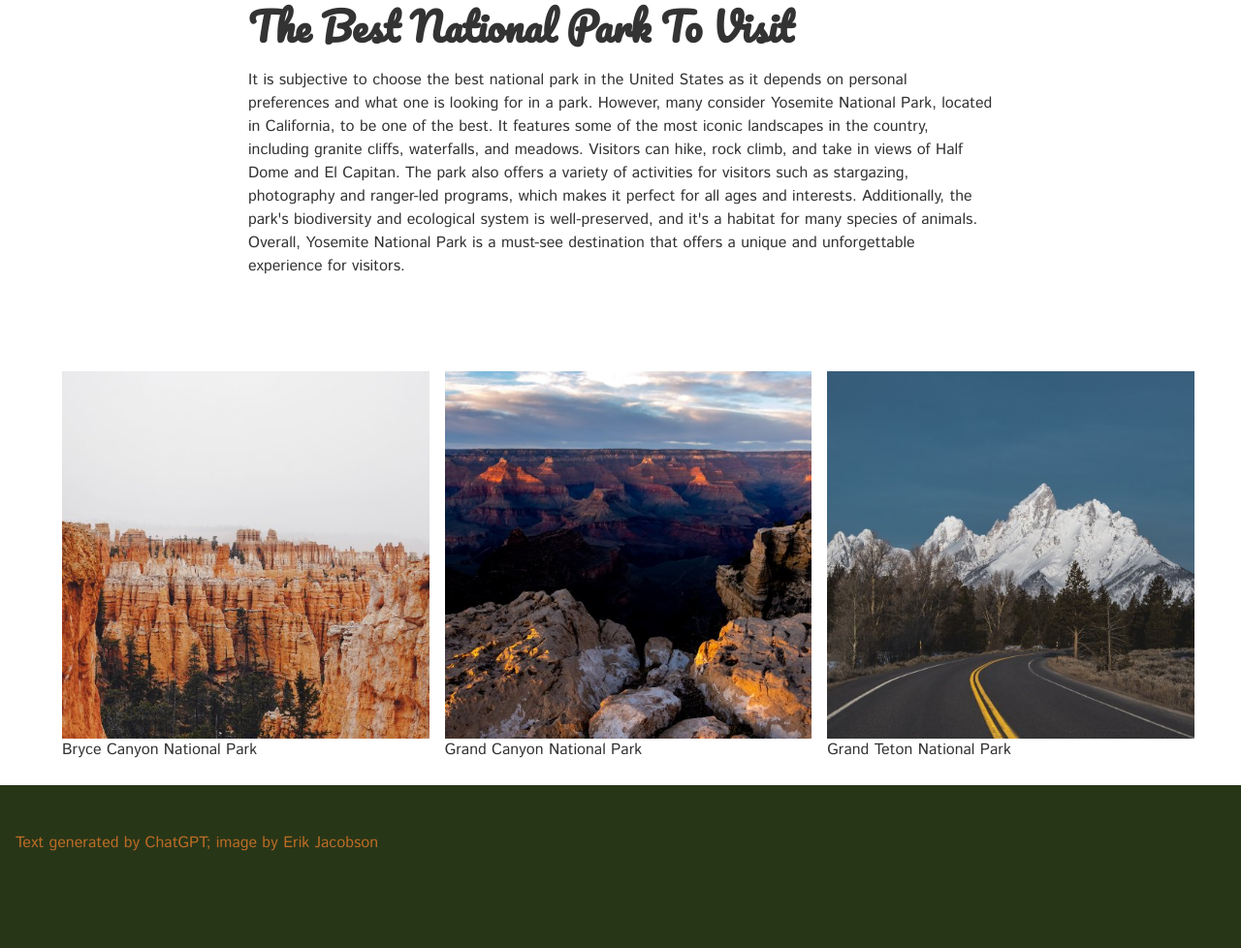
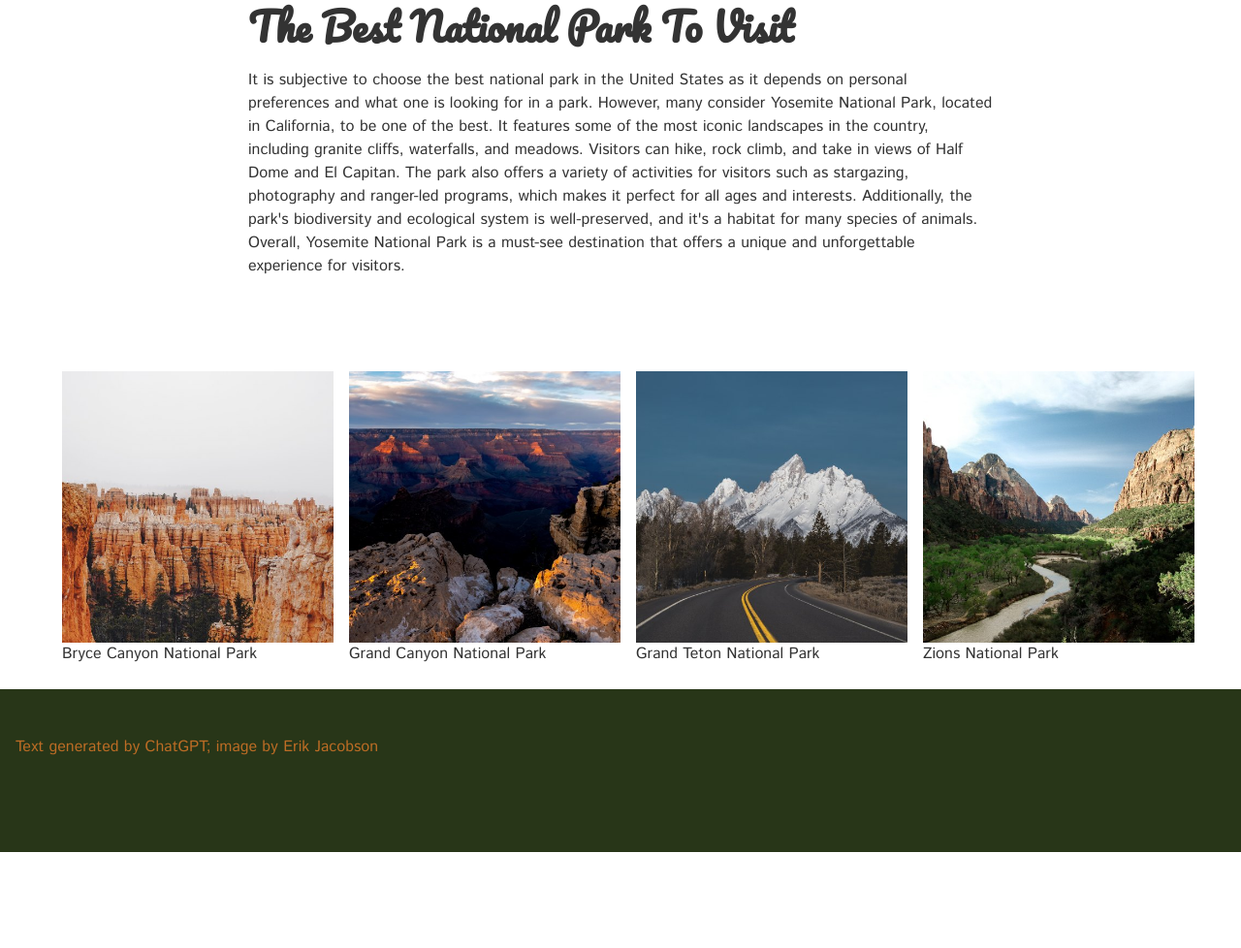
Before and after one commit to is-120-winter-2023/overlays-and-cards-alexnelson97, a website: page index.html in a window 1280 px wide. Shown: the part 2136-3114 px from the top of the page at 97% size. After the commit the page ends 3015 px from the top, so only its background shows below. Drawn offline with Linux system fonts and the light colour scheme.

Commit message:
4 images

```diff
--- a/index.html
+++ b/index.html
@@ -119,6 +119,11 @@
         alt="image of Grand Teton National Park">
       <p>Grand Teton National Park</p>
     </a>
+    <a href="#" class="card">
+      <img src="images/zions-national-park-500px.jpg" width="500px" height="500px" loading="lazy"
+        alt="image of Zions National Park">
+      <p>Zions National Park</p>
+    </a>
   </section>
   <Footer>
     <p>Text generated by ChatGPT; image by Erik Jacobson</p>
```
Also changed, not shown: images/zions-national-park-500px.jpg (added), 1 other file.
